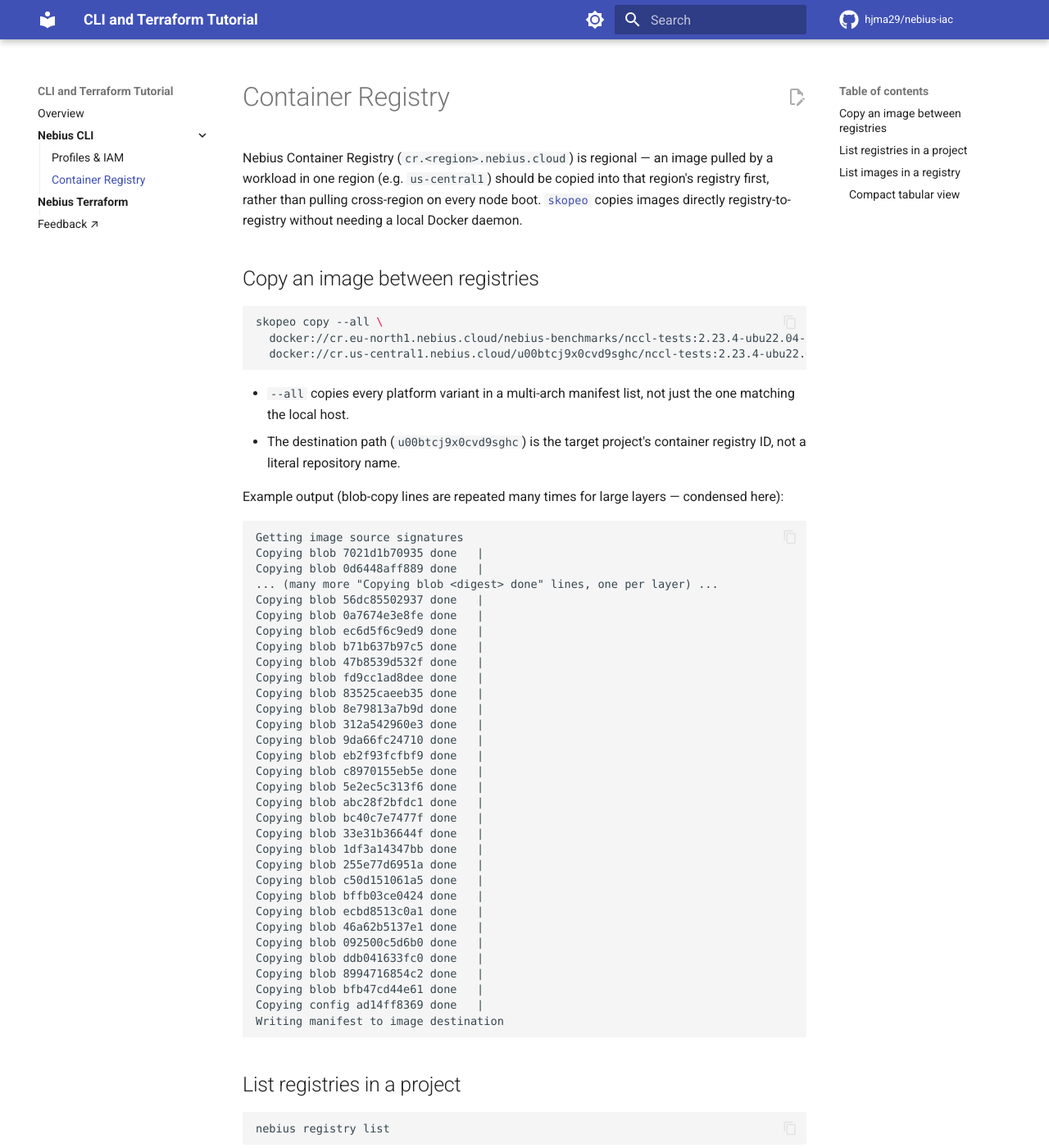
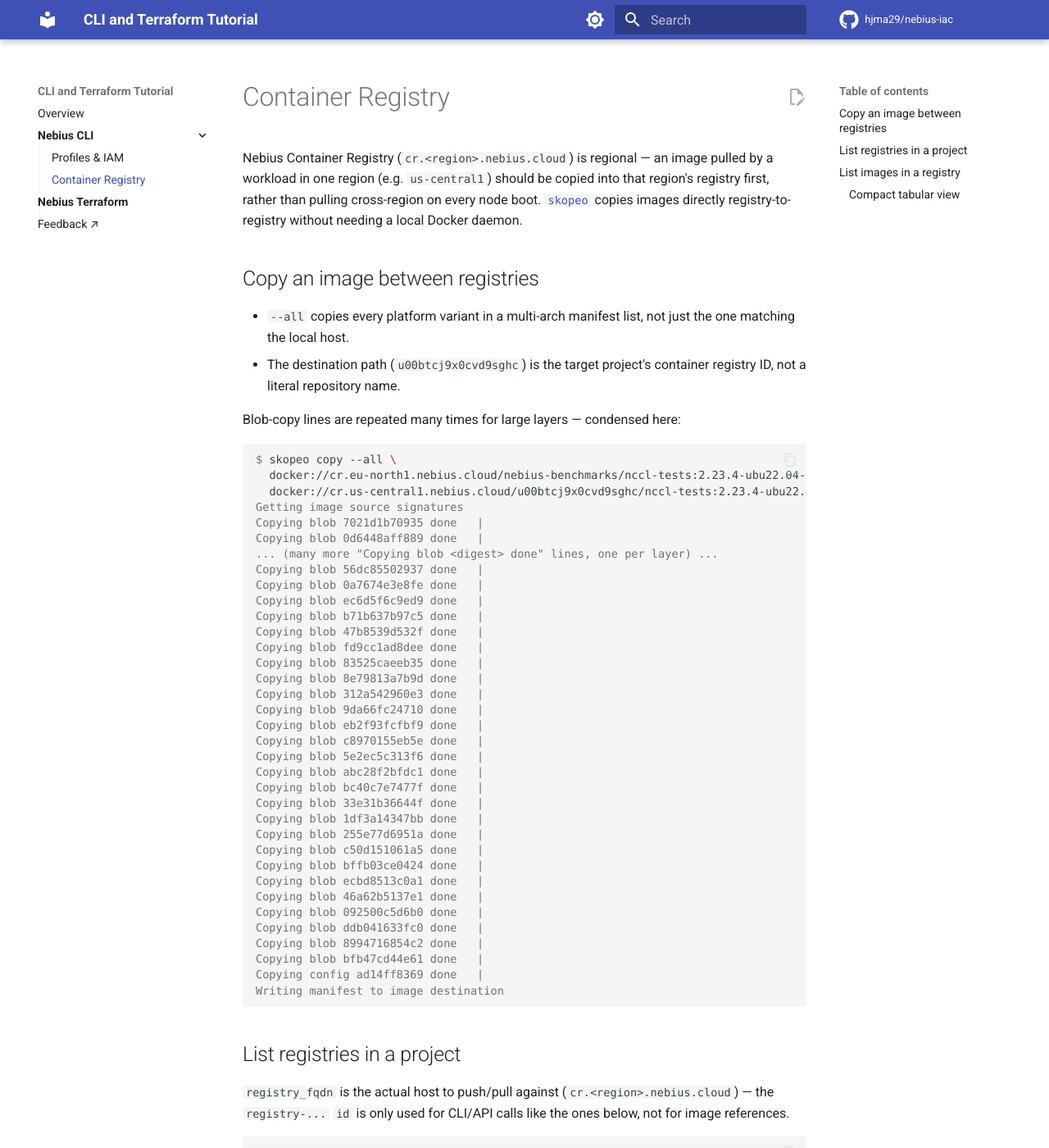
Before and after one commit to hjma29/nebius-iac, an MkDocs documentation site: the page built from docs/cli/container-registry.md, in a window 1280 px wide and 1400 px high. Shown: the whole window at 82% size. Built offline with MkDocs 1.6.1 and Material for MkDocs 9.7.7, drawn with Linux system fonts in a browser that asks for light colours; comment, search, counter and statistics services are not loaded; some of the changed text lies outside the part shown.

Commit message:
Keep command and output together in Container Registry doc examples

````diff
--- a/docs/cli/container-registry.md
+++ b/docs/cli/container-registry.md
@@ -13,21 +13,17 @@ directly registry-to-registry without needing a local Docker daemon.
 
 ## Copy an image between registries
 
-```bash
-skopeo copy --all \
-  docker://cr.eu-north1.nebius.cloud/nebius-benchmarks/nccl-tests:2.23.4-ubu22.04-cu12.4 \
-  docker://cr.us-central1.nebius.cloud/u00btcj9x0cvd9sghc/nccl-tests:2.23.4-ubu22.04-cu12.4
-```
-
 - `--all` copies every platform variant in a multi-arch manifest list, not
   just the one matching the local host.
 - The destination path (`u00btcj9x0cvd9sghc`) is the target project's
   container registry ID, not a literal repository name.
 
-Example output (blob-copy lines are repeated many times for large layers —
-condensed here):
+Blob-copy lines are repeated many times for large layers — condensed here:
 
-```text
+```console
+$ skopeo copy --all \
+  docker://cr.eu-north1.nebius.cloud/nebius-benchmarks/nccl-tests:2.23.4-ubu22.04-cu12.4 \
+  docker://cr.us-central1.nebius.cloud/u00btcj9x0cvd9sghc/nccl-tests:2.23.4-ubu22.04-cu12.4
 Getting image source signatures
 Copying blob 7021d1b70935 done   |
 Copying blob 0d6448aff889 done   |
@@ -64,11 +60,12 @@ Writing manifest to image destination
 
 ## List registries in a project
 
-```bash
-nebius registry list
-```
+`registry_fqdn` is the actual host to push/pull against
+(`cr.<region>.nebius.cloud`) — the `registry-...` `id` is only used for
+CLI/API calls like the ones below, not for image references.
 
-```yaml
+```console
+$ nebius registry list
 items:
   - metadata:
       id: registry-u00btcj9x0cvd9sghc
@@ -85,17 +82,13 @@ items:
       registry_fqdn: cr.us-central1.nebius.cloud
 ```
 
-`registry_fqdn` is the actual host to push/pull against
-(`cr.<region>.nebius.cloud`) — the `registry-...` `id` is only used for
-CLI/API calls like the ones below, not for image references.
-
 ## List images in a registry
 
-```bash
-nebius registry image list --parent-id registry-u00btcj9x0cvd9sghc
-```
+Confirms the `skopeo copy` above landed correctly — one `MANIFEST` artifact
+tagged `2.23.4-ubu22.04-cu12.4`, matching the destination image reference.
 
-```yaml
+```console
+$ nebius registry image list --parent-id registry-u00btcj9x0cvd9sghc
 items:
   - id: artifact-u00pzj2rj6p99a8ws8
     name: u00btcj9x0cvd9sghc/nccl-tests
@@ -110,21 +103,15 @@ items:
       - 2.23.4-ubu22.04-cu12.4
 ```
 
-Confirms the `skopeo copy` above landed correctly — one `MANIFEST` artifact
-tagged `2.23.4-ubu22.04-cu12.4`, matching the destination image reference.
-
 ### Compact tabular view
 
 The CLI also supports `--format table` for a built-in tabular view. For more
 control over the columns shown, pipe `--format json` through `jq`:
 
-```bash
-nebius registry image list --parent-id registry-u00btcj9x0cvd9sghc --format json \
+```console
+$ nebius registry image list --parent-id registry-u00btcj9x0cvd9sghc --format json \
   | jq -r '["NAME","TAG","SIZE","STATUS","CREATED"], (.items[] | [.name, .tags[0], .size, .status, .created_at[0:10]]) | @tsv' \
   | column -t -s $'\t'
-```
-
-```text
 NAME                           TAG                     SIZE        STATUS  CREATED
 u00btcj9x0cvd9sghc/nccl-tests  2.23.4-ubu22.04-cu12.4  6388334302  ACTIVE  2026-08-17
 ```
````
